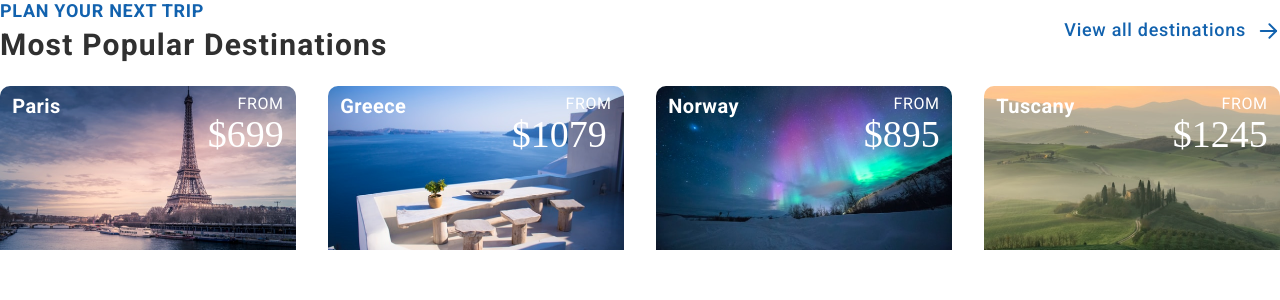
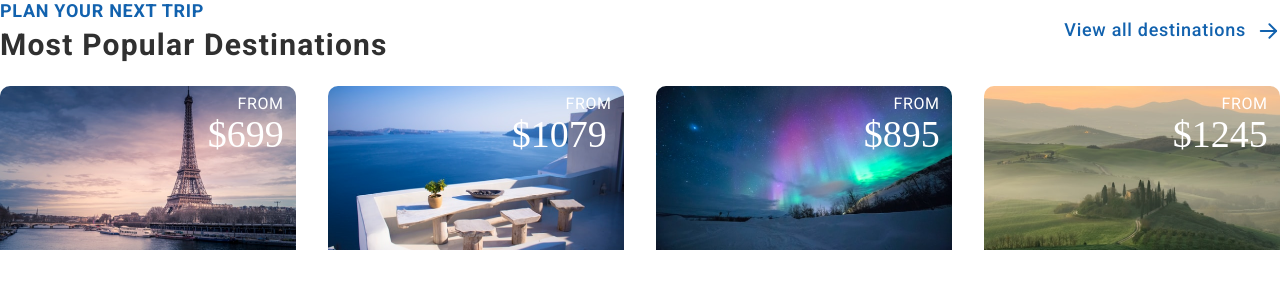
Before and after one commit to locojer/small63, a React (Create React App) app: page / in a window 1280 px wide. Shown: the top 300 px of the page. Built offline with nearby package versions, Linux system fonts and the light colour scheme; a web font is replaced by a local one.

Commit message:
Locofy commit

```diff
--- a/src/pages/Small63.tsx
+++ b/src/pages/Small63.tsx
@@ -1,4 +1,3 @@
-
 import { FunctionComponent, useCallback } from "react";
 import LocoCard from "../components/LocoCard";
 import styles from "./Small63.module.css";
@@ -31,7 +30,7 @@
       <div className={styles.cardsContainer}>
         <LocoCard
           destinationImageUrl="/parisimage@2x.png"
-          destinationGithubName="Paris"
+          destinationLocoName="Paris"
           destinationPrice="$699"
           propWidth="90.92px"
           propDisplay="inline-block"
@@ -40,7 +39,7 @@
         />
         <LocoCard
           destinationImageUrl="/greeceimage@2x.png"
-          destinationGithubName="Greece"
+          destinationLocoName="Greece"
           destinationPrice="$1079"
           propWidth="99.92px"
           propDisplay="unset"
@@ -49,13 +48,13 @@
         />
         <LocoCard
           destinationImageUrl="/norwayimage@2x.png"
-          destinationGithubName="Norway"
+          destinationLocoName="Norway"
           destinationPrice="$895"
           onCol3Click={onCol3Click}
         />
         <LocoCard
           destinationImageUrl="/tuscanyimage@2x.png"
-          destinationGithubName="Tuscany"
+          destinationLocoName="Tuscany"
           destinationPrice="$1245"
           propWidth="100.62px"
           propWidth1="100.62px"
```
